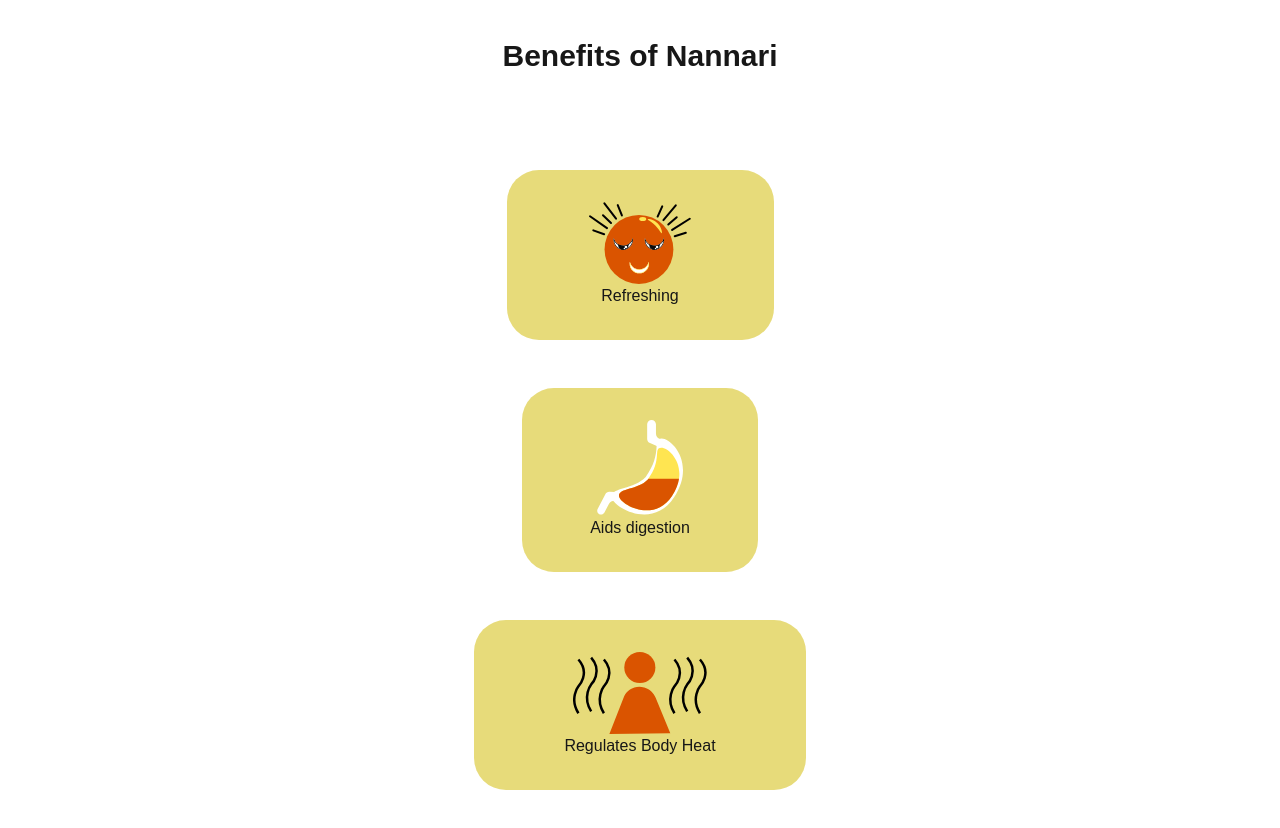
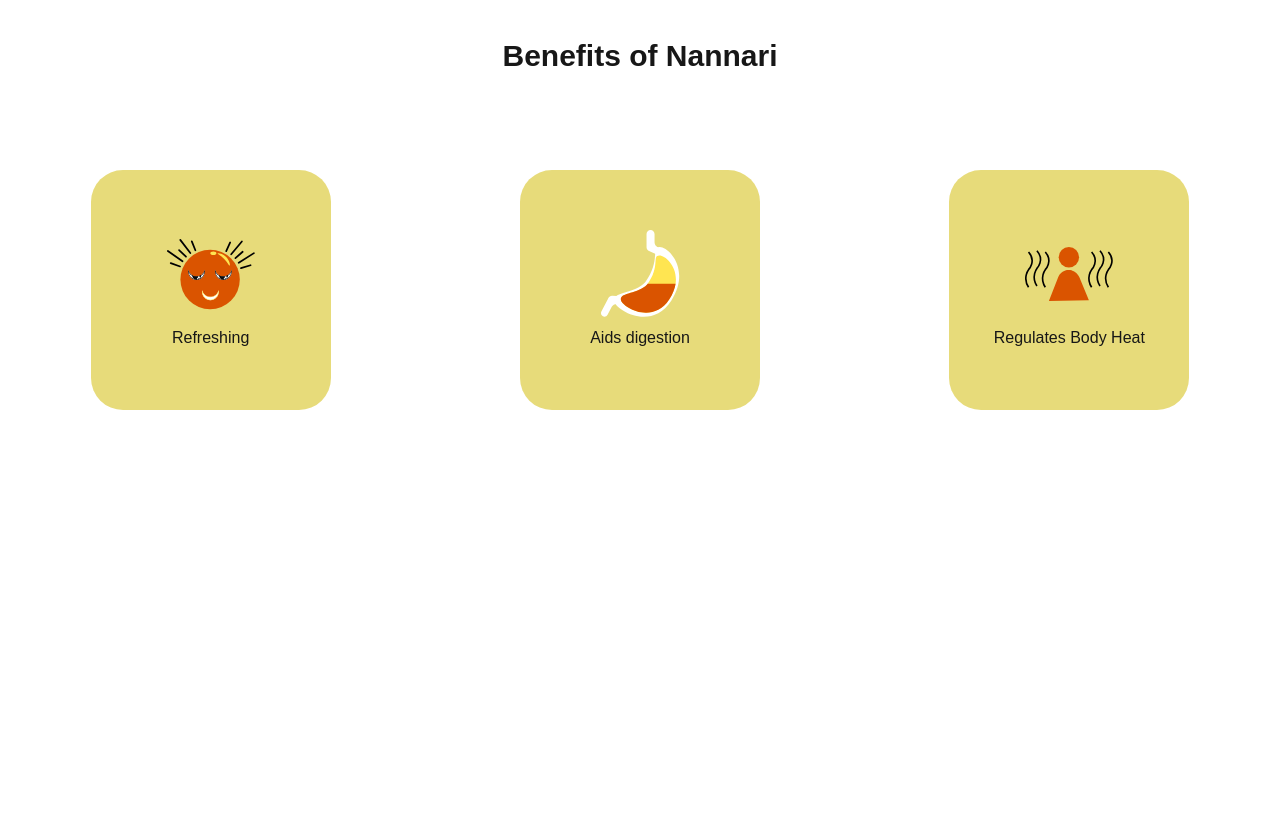
Before and after one commit to Irah2/Nannari, a Next.js app: page / in a window 1280 px wide. Shown: the part 700-1528 px from the top of the page. After the commit the page ends 1158 px from the top, so only its background shows below. Built offline with nearby package versions, Linux system fonts and the light colour scheme.

Commit message:
Refined sections

```diff
--- a/app/Components.tsx
+++ b/app/Components.tsx
@@ -8,7 +8,7 @@ interface cardProp{
 
 export default function Card({ imgSrc, imgAlt, text }: cardProp) {
     return (
-        <div className="bg-[#e7db7a] w-fit flex-col items-center justify-center gap-32 p-8 rounded-[32px] mx-auto my-12">
+        <div className="bg-[#e7db7a] w-60 h-60 flex flex-col items-center justify-center gap-2 p-8 rounded-[32px] mx-auto my-12">
             <img className="w-1/2 h-1/2 mx-auto" src={imgSrc} alt={imgAlt} />
             <p className="text-center">{text}</p>
         </div>
--- a/app/ThirdHome.tsx
+++ b/app/ThirdHome.tsx
@@ -28,8 +28,8 @@ export default function ThirdHome() {
 
             <h1 className="font-bold text-3xl mx-auto p-12 text-center">Benefits of Nannari</h1>
 
-            <div>
-                <div className="bg-[#e7db7a] w-fit flex-col items-center justify-center gap-32 p-8 rounded-[32px] mx-auto my-12">
+            <div className="flex flex-wrap justify-center gap-2">
+                <div className="bg-[#e7db7a] w-60 h-60 flex flex-col items-center justify-center gap-2 p-8 rounded-[32px] mx-auto my-12">
                     <img className="w-1/2 h-1/2 mx-auto" src="/Images_Svgs/refreshingFace.svg" alt="Pouring Syrup" />
                     <p className="text-center">Refreshing</p>
                 </div>
```
